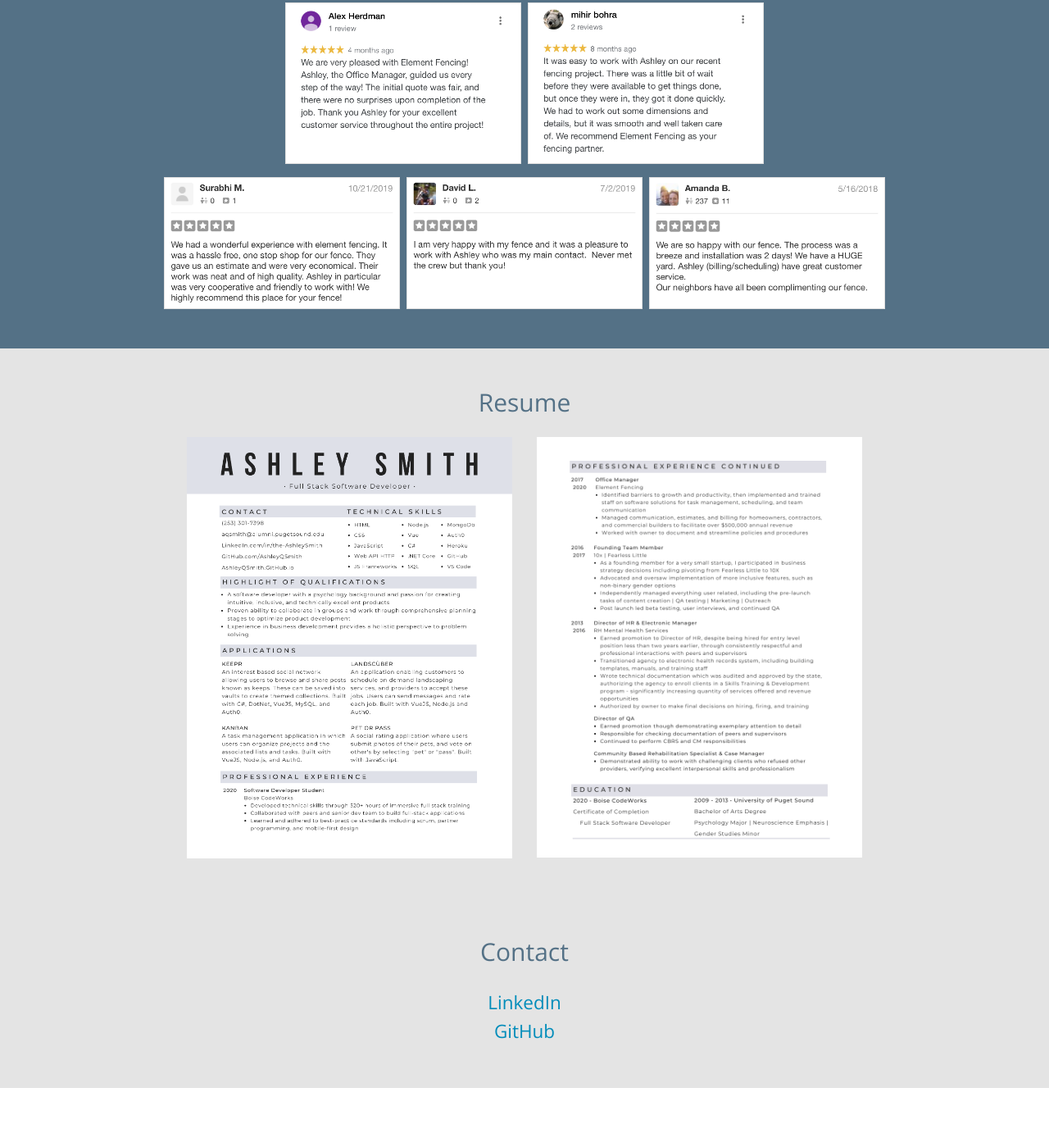
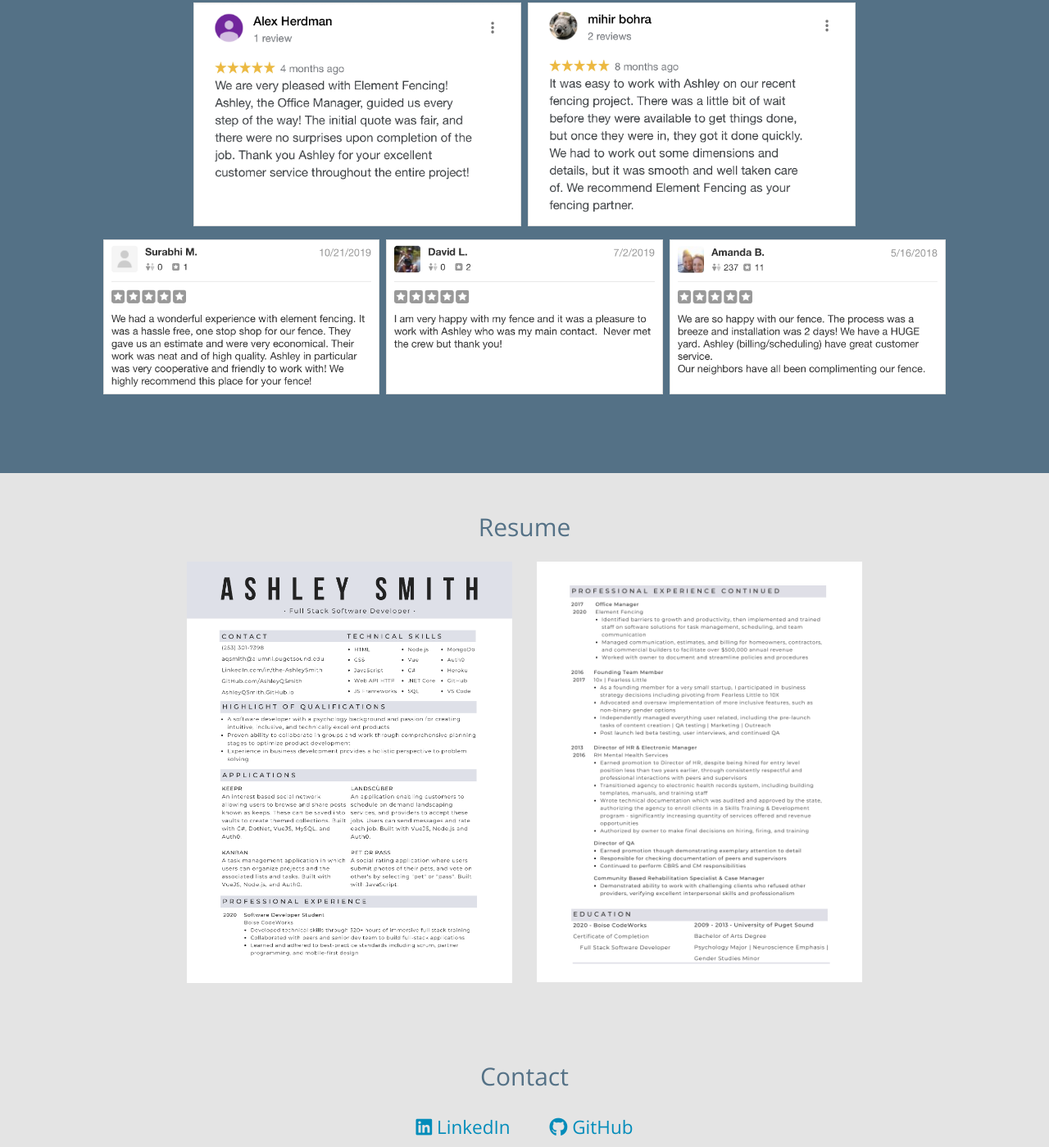
Before and after one commit to AshleyQSmith/AshleyQSmith.github.io, a plain HTML site: page index.html in a window 1280 px wide. Shown: the part 3167-4566 px from the top of the page at 82% size. Before the commit the page ends 4494 px from the top, so only its background shows below. Drawn offline with nearby package versions, Linux system fonts and the light colour scheme.

Commit message:
general styling updates

```diff
--- a/index.html
+++ b/index.html
@@ -266,25 +266,27 @@
         <div
           class="col-md-10 col-sm-12 d-flex mx-auto mb-3 justify-content-center"
         >
-          <div class="card mx-1" style="width: 18rem;">
+          <div class="card mx-1" style="width: 25rem;">
             <img src="/assets/reviewOne.png" class="card-img-top" />
           </div>
 
-          <div class="card mx-1" style="width: 18rem;">
+          <div class="card mx-1" style="width: 25rem;">
             <img src="/assets/reviewTwo.png" class="card-img-top" alt="..." />
           </div>
         </div>
 
-        <div class="col-md-10 col-sm-12 d-flex mx-auto justify-content-center">
-          <div class="card mx-1" style="width: 18rem;">
+        <div
+          class="col-md-10 col-sm-12 d-flex mx-auto mb-5 justify-content-center"
+        >
+          <div class="card mx-1" style="width: 25rem;">
             <img src="/assets/reviewThree.png" class="card-img-top" alt="..." />
           </div>
 
-          <div class="card mx-1" style="width: 18rem;">
+          <div class="card mx-1" style="width: 25rem;">
             <img src="/assets/reviewFour.png" class="card-img-top" alt="..." />
           </div>
 
-          <div class="card mx-1" style="width: 18rem;">
+          <div class="card mx-1" style="width: 25rem;">
             <img src="/assets/reviewFive.png" class="card-img-top" alt="..." />
           </div>
         </div>
@@ -311,10 +313,14 @@
         <div class="col-12 text-center">
           <h2>Contact</h2>
           <br />
-          <a href="https://LinkedIn.com/in/the-AshleySmith"
-            ><h4>LinkedIn</h4></a
-          >
-          <a href="https://GitHub.com/AshleyQSmith"><h4>GitHub</h4></a>
+          <div class="d-flex justify-content-center">
+            <a href="https://LinkedIn.com/in/the-AshleySmith"
+              ><h4><i class="fab fa-linkedin"></i> LinkedIn</h4></a
+            >
+            <a href="https://GitHub.com/AshleyQSmith"
+              ><h4><i class="fab fa-github ml-5"></i> GitHub</h4></a
+            >
+          </div>
         </div>
       </div>
     </div>
```
